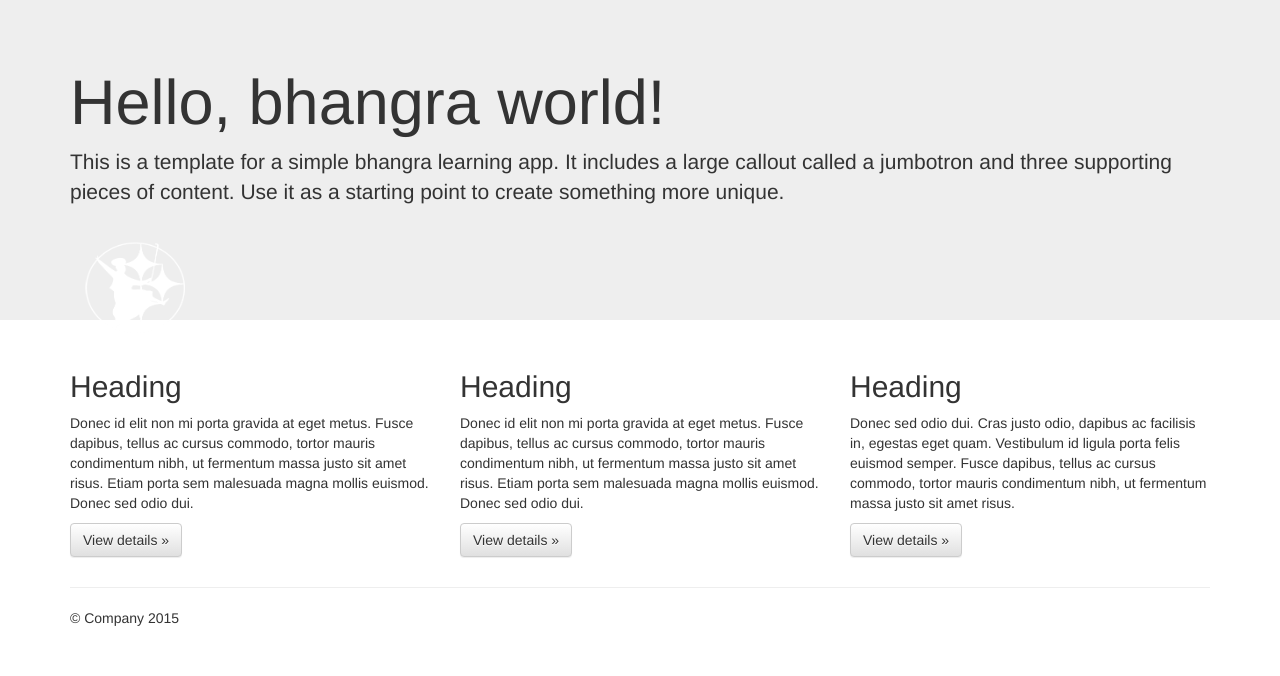
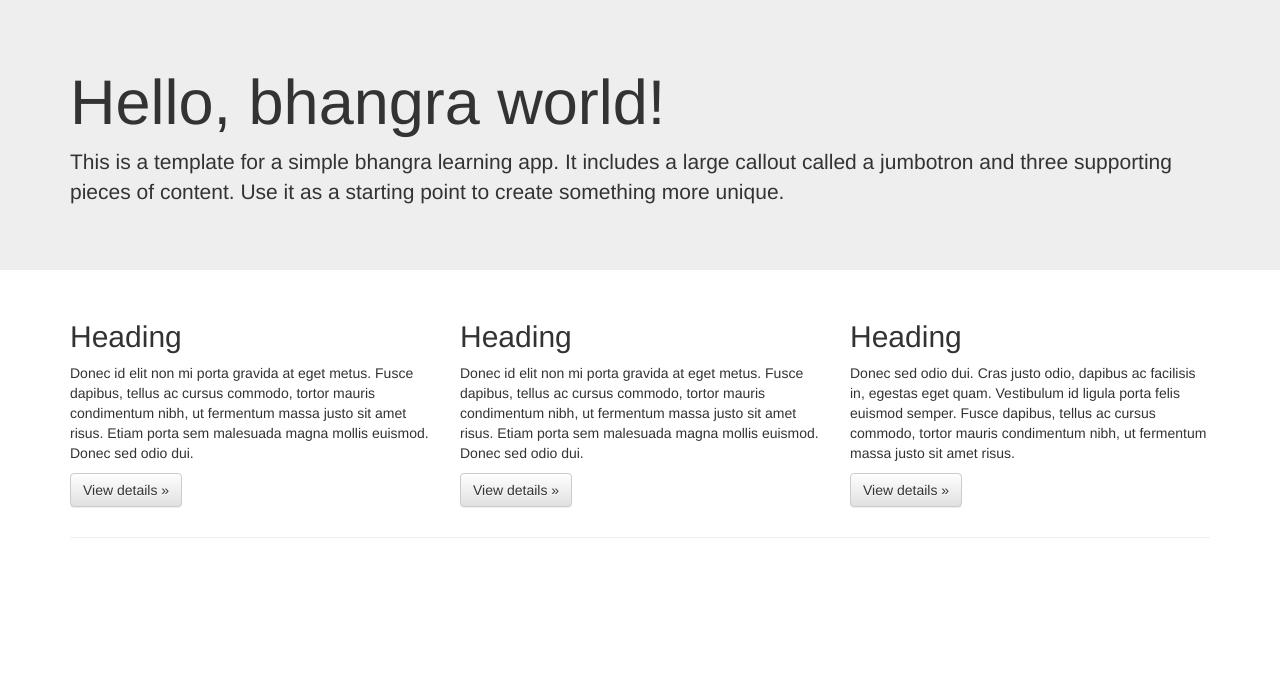
Before and after one commit to Shashank-Ojha/BhangraApp, a plain HTML site: page initializr/index.html in a window 1280 px wide. Drawn offline with nearby package versions, Linux system fonts and the light colour scheme.

Commit message:
moved logo

```diff
--- a/initializr/index.html
+++ b/initializr/index.html
@@ -22,40 +22,12 @@
         <!--[if lt IE 8]>
             <p class="browserupgrade">You are using an <strong>outdated</strong> browser. Please <a href="http://browsehappy.com/">upgrade your browser</a> to improve your experience.</p>
         <![endif]-->
-    <!--
-    <nav class="navbar navbar-inverse navbar-fixed-top" role="navigation">
-      <div class="container">
-        <div class="navbar-header">
-          <button type="button" class="navbar-toggle collapsed" data-toggle="collapse" data-target="#navbar" aria-expanded="false" aria-controls="navbar">
-            <span class="sr-only">Toggle navigation</span>
-            <span class="icon-bar"></span>
-            <span class="icon-bar"></span>
-            <span class="icon-bar"></span>
-          </button>
-          <a class="navbar-brand" href="#">TBH</a>
-        </div>
-        <div id="navbar" class="navbar-collapse collapse">
-          <form class="navbar-form navbar-right" role="form">
-            <div class="form-group">
-              <input type="text" placeholder="Email" class="form-control">
-            </div>
-            <div class="form-group">
-              <input type="password" placeholder="Password" class="form-control">
-            </div>
-            <button type="submit" class="btn btn-success">Sign in</button>
-          </form>
-        </div>
-      </div>
-    </nav> </.navbar-collapse -->
 
     <!-- Main jumbotron for a primary marketing message or call to action -->
     <div class="jumbotron">
       <div class="container">
         <h1>Hello, bhangra world!</h1>
         <p>This is a template for a simple bhangra learning app. It includes a large callout called a jumbotron and three supporting pieces of content. Use it as a starting point to create something more unique.</p>
-        <p><a class="navbar-brand" href="index.html">
-                <img alt="Brand" src="images/logo.png">
-              </a></p>
       </div>
     </div>
 
@@ -82,7 +54,9 @@
       <hr>
 
       <footer>
-        <p>&copy; Company 2015</p>
+        <a class="navbar-brand" href="index.html">
+          <img alt="Brand" src="images/logo.png">
+        </a>
       </footer>
     </div> <!-- /container -->        <script src="//ajax.googleapis.com/ajax/libs/jquery/1.11.2/jquery.min.js"></script>
         <script>window.jQuery || document.write('<script src="js/vendor/jquery-1.11.2.min.js"><\/script>')</script>
```
